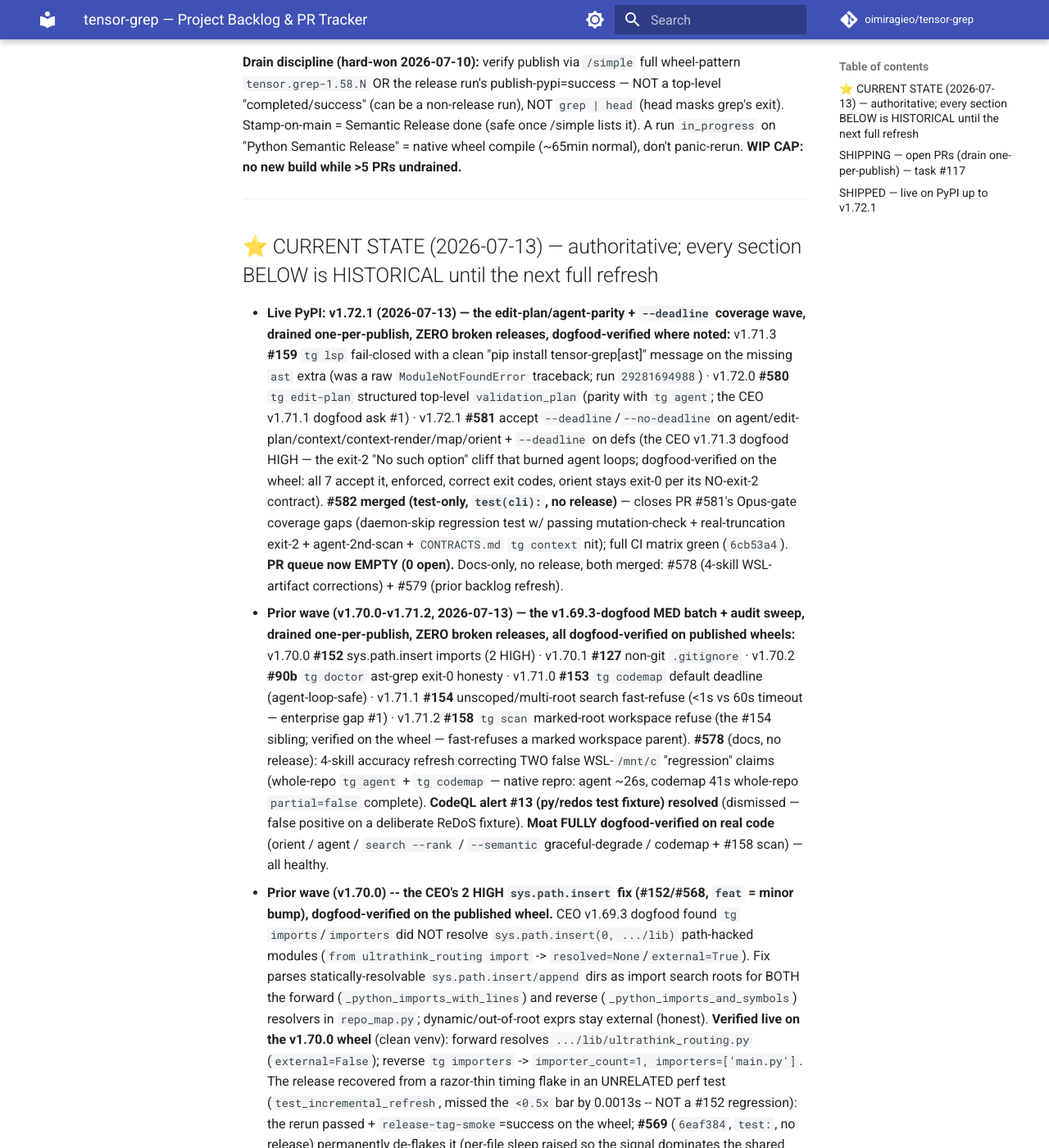
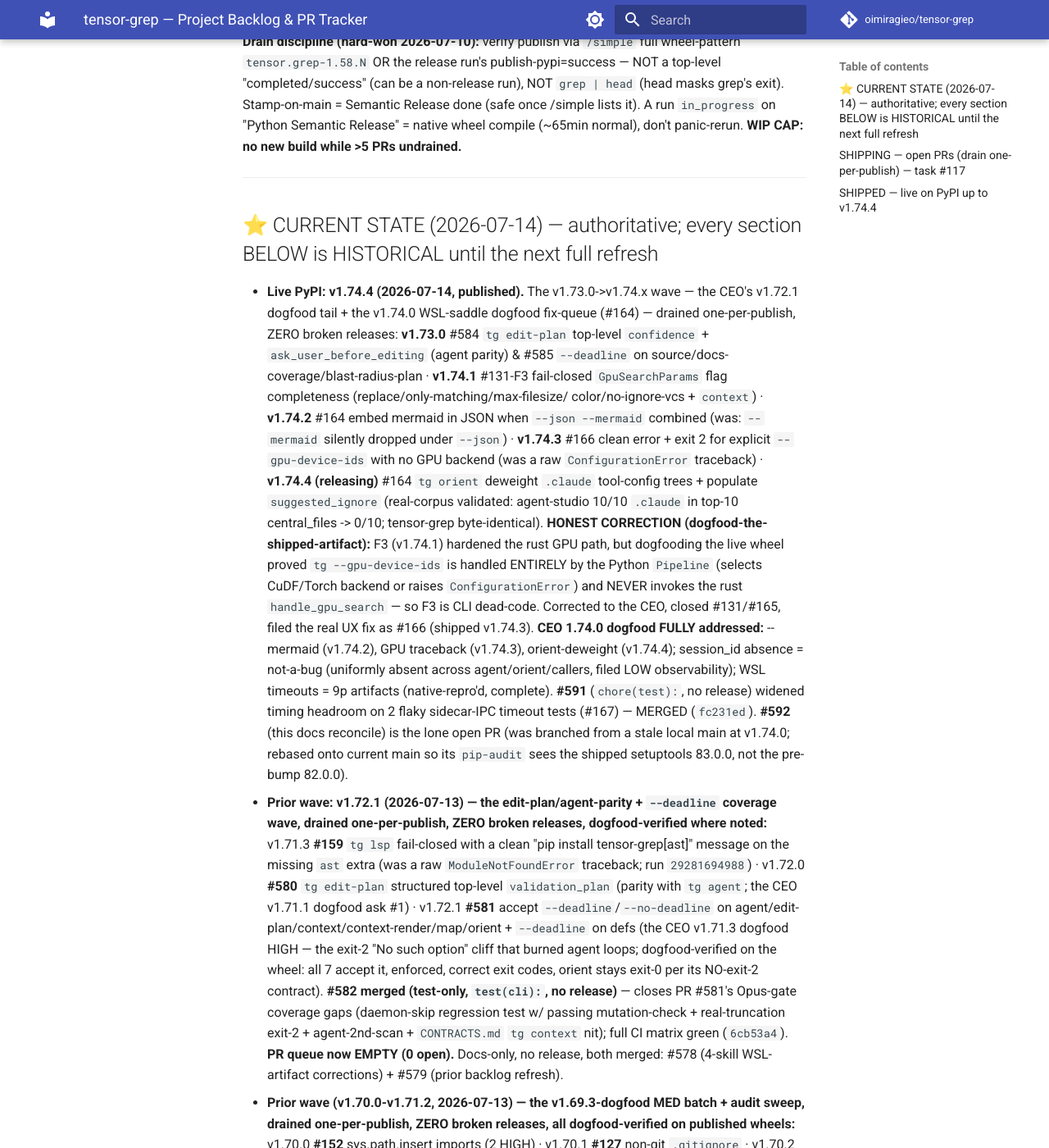
Before and after one commit to oimiragieo/tensor-grep, an MkDocs documentation site: the page built from docs/BACKLOG.md, in a window 1280 px wide and 1400 px high, scrolled down 724 px. Shown: the whole window at 82% size. Built offline with MkDocs 1.6.1 and Material for MkDocs 9.7.7, drawn with Linux system fonts in a browser that asks for light colours; comment, search, counter and statistics services are not loaded; some of the changed text lies outside the part shown.

Commit message:
docs(backlog): reconcile CURRENT STATE to v1.74.4 (#164) (#592)
Rebased onto current origin/main (was branched from a stale local main at
v1.74.0, whose uv.lock still had the pre-bump setuptools 82.0.0 -> pip-audit
flagged PYSEC-2026-3447; current main ships 83.0.0, so the audit now passes).

Records the v1.73.0->v1.74.4 wave (published, one-per-publish, ZERO broken
releases): #584/#585 (v1.73.0), #131-F3 (v1.74.1, later dead-code), #164
mermaid (v1.74.2), #166 gpu-error (v1.74.3), #164 orient-deweight (v1.74.4),
#591 test de-flake (merged, no release). Includes the honest F3-dead-code
correction. #592 is now the lone open PR.

```diff
--- a/docs/BACKLOG.md
+++ b/docs/BACKLOG.md
@@ -3,12 +3,11 @@
 > **Canonical prioritized work list.** Kept in sync with the CLI task store (`TaskUpdate`) and
 > GitHub (`gh pr list` is the source of truth for PRs). **CEO status** = summarize SHIPPING + P0/P1.
 > Update whenever a PR opens/merges or the queue changes. Task-store IDs (`#NNN`) cross-referenced.
-> Last refreshed 2026-07-13 (task #162 — this refresh). Live PyPI is v1.72.1; the v1.70.0->v1.72.1
-> wave (#152/#127/#90b/#153/#154/#158/#159/#580/#581) drained one-per-publish with ZERO broken
-> releases, and #582 (test-only, no release) closed PR #581's Opus-gate coverage gaps. **PR queue is
-> now EMPTY (0 open).** ~15 items previously listed as IN-FLIGHT/ready below had already shipped
-> across the v1.59-v1.72.1 window and are reconciled out this pass (receipts under CURRENT LIVE
-> BACKLOG). Prior: v1.69.0-.3 CEO WSL-dogfood drain + #151; campaign #142.
+> Last refreshed 2026-07-14 (backlog-steward tick). **Live PyPI is v1.74.4** (published; all 25 CI jobs
+> green). **#591** (test de-flake) MERGED (`fc231ed`); **#592** (this docs reconcile) is the lone open PR.
+> The v1.73.0->v1.74.x wave (#584/#585/#131-F3/#164/#166) shipped one-per-publish; F3 (v1.74.1) was
+> later dogfood-proved CLI-dead-code and honestly corrected (see the v1.74.x bullet). Prior:
+> v1.70.0->v1.72.1 (#152/#127/#90b/#153/#154/#158/#159/#580/#581); v1.69.0-.3 CEO WSL-dogfood; #142.
 
 **Process:** deep-dive/audit (cite `file:line`) → verify-against-code → Sonnet TDD build in
 `isolation:'worktree'` → real-venv verify (`uv run --active --no-sync`; copy `rust_core.pyd`, set
@@ -28,9 +27,29 @@
 
 ---
 
-## ⭐ CURRENT STATE (2026-07-13) — authoritative; every section BELOW is HISTORICAL until the next full refresh
+## ⭐ CURRENT STATE (2026-07-14) — authoritative; every section BELOW is HISTORICAL until the next full refresh
 
-- **Live PyPI: v1.72.1 (2026-07-13) — the edit-plan/agent-parity + `--deadline` coverage wave, drained one-per-publish, ZERO broken releases, dogfood-verified where noted:** v1.71.3 **#159** `tg lsp` fail-closed with a clean "pip install tensor-grep[ast]" message on the missing `ast` extra (was a raw `ModuleNotFoundError` traceback; run `29281694988`) · v1.72.0 **#580** `tg edit-plan` structured top-level `validation_plan` (parity with `tg agent`; the CEO v1.71.1 dogfood ask #1) · v1.72.1 **#581** accept `--deadline`/`--no-deadline` on agent/edit-plan/context/context-render/map/orient + `--deadline` on defs (the CEO v1.71.3 dogfood HIGH — the exit-2 "No such option" cliff that burned agent loops; dogfood-verified on the wheel: all 7 accept it, enforced, correct exit codes, orient stays exit-0 per its NO-exit-2 contract). **#582 merged (test-only, `test(cli):`, no release)** — closes PR #581's Opus-gate coverage gaps (daemon-skip regression test w/ passing mutation-check + real-truncation exit-2 + agent-2nd-scan + `CONTRACTS.md` `tg context` nit); full CI matrix green (`6cb53a4`). **PR queue now EMPTY (0 open).** Docs-only, no release, both merged: #578 (4-skill WSL-artifact corrections) + #579 (prior backlog refresh).
+- **Live PyPI: v1.74.4 (2026-07-14, published).** The v1.73.0->v1.74.x
+  wave — the CEO's v1.72.1 dogfood tail + the v1.74.0 WSL-saddle dogfood fix-queue (#164) — drained
+  one-per-publish, ZERO broken releases: **v1.73.0** #584 `tg edit-plan` top-level `confidence` +
+  `ask_user_before_editing` (agent parity) & #585 `--deadline` on source/docs-coverage/blast-radius-plan ·
+  **v1.74.1** #131-F3 fail-closed `GpuSearchParams` flag completeness (replace/only-matching/max-filesize/
+  color/no-ignore-vcs + `context`) · **v1.74.2** #164 embed mermaid in JSON when `--json --mermaid` combined
+  (was: `--mermaid` silently dropped under `--json`) · **v1.74.3** #166 clean error + exit 2 for explicit
+  `--gpu-device-ids` with no GPU backend (was a raw `ConfigurationError` traceback) · **v1.74.4 (releasing)**
+  #164 `tg orient` deweight `.claude` tool-config trees + populate `suggested_ignore` (real-corpus validated:
+  agent-studio 10/10 `.claude` in top-10 central_files -> 0/10; tensor-grep byte-identical). **HONEST
+  CORRECTION (dogfood-the-shipped-artifact):** F3 (v1.74.1) hardened the rust GPU path, but dogfooding the
+  live wheel proved `tg --gpu-device-ids` is handled ENTIRELY by the Python `Pipeline` (selects CuDF/Torch
+  backend or raises `ConfigurationError`) and NEVER invokes the rust `handle_gpu_search` — so F3 is CLI
+  dead-code. Corrected to the CEO, closed #131/#165, filed the real UX fix as #166 (shipped v1.74.3). **CEO
+  1.74.0 dogfood FULLY addressed:** --mermaid (v1.74.2), GPU traceback (v1.74.3), orient-deweight (v1.74.4);
+  session_id absence = not-a-bug (uniformly absent across agent/orient/callers, filed LOW observability);
+  WSL timeouts = 9p artifacts (native-repro'd, complete). **#591** (`chore(test):`, no release) widened
+  timing headroom on 2 flaky sidecar-IPC timeout tests (#167) — MERGED (`fc231ed`). **#592** (this docs
+  reconcile) is the lone open PR (was branched from a stale local main at v1.74.0; rebased onto current
+  main so its `pip-audit` sees the shipped setuptools 83.0.0, not the pre-bump 82.0.0).
+- **Prior wave: v1.72.1 (2026-07-13) — the edit-plan/agent-parity + `--deadline` coverage wave, drained one-per-publish, ZERO broken releases, dogfood-verified where noted:** v1.71.3 **#159** `tg lsp` fail-closed with a clean "pip install tensor-grep[ast]" message on the missing `ast` extra (was a raw `ModuleNotFoundError` traceback; run `29281694988`) · v1.72.0 **#580** `tg edit-plan` structured top-level `validation_plan` (parity with `tg agent`; the CEO v1.71.1 dogfood ask #1) · v1.72.1 **#581** accept `--deadline`/`--no-deadline` on agent/edit-plan/context/context-render/map/orient + `--deadline` on defs (the CEO v1.71.3 dogfood HIGH — the exit-2 "No such option" cliff that burned agent loops; dogfood-verified on the wheel: all 7 accept it, enforced, correct exit codes, orient stays exit-0 per its NO-exit-2 contract). **#582 merged (test-only, `test(cli):`, no release)** — closes PR #581's Opus-gate coverage gaps (daemon-skip regression test w/ passing mutation-check + real-truncation exit-2 + agent-2nd-scan + `CONTRACTS.md` `tg context` nit); full CI matrix green (`6cb53a4`). **PR queue now EMPTY (0 open).** Docs-only, no release, both merged: #578 (4-skill WSL-artifact corrections) + #579 (prior backlog refresh).
 - **Prior wave (v1.70.0-v1.71.2, 2026-07-13) — the v1.69.3-dogfood MED batch + audit sweep, drained one-per-publish, ZERO broken releases, all dogfood-verified on published wheels:** v1.70.0 **#152** sys.path.insert imports (2 HIGH) · v1.70.1 **#127** non-git `.gitignore` · v1.70.2 **#90b** `tg doctor` ast-grep exit-0 honesty · v1.71.0 **#153** `tg codemap` default deadline (agent-loop-safe) · v1.71.1 **#154** unscoped/multi-root search fast-refuse (<1s vs 60s timeout — enterprise gap #1) · v1.71.2 **#158** `tg scan` marked-root workspace refuse (the #154 sibling; verified on the wheel — fast-refuses a marked workspace parent). **#578** (docs, no release): 4-skill accuracy refresh correcting TWO false WSL-`/mnt/c` "regression" claims (whole-repo `tg agent` + `tg codemap` — native repro: agent ~26s, codemap 41s whole-repo `partial=false` complete). **CodeQL alert #13 (py/redos test fixture) resolved** (dismissed — false positive on a deliberate ReDoS fixture). **Moat FULLY dogfood-verified on real code** (orient / agent / `search --rank` / `--semantic` graceful-degrade / codemap + #158 scan) — all healthy.
 - **Prior wave (v1.70.0) -- the CEO's 2 HIGH `sys.path.insert` fix (#152/#568, `feat` = minor bump), dogfood-verified on the published wheel.** CEO v1.69.3 dogfood found `tg imports`/`importers` did NOT resolve `sys.path.insert(0, .../lib)` path-hacked modules (`from ultrathink_routing import` -> `resolved=None`/`external=True`). Fix parses statically-resolvable `sys.path.insert/append` dirs as import search roots for BOTH the forward (`_python_imports_with_lines`) and reverse (`_python_imports_and_symbols`) resolvers in `repo_map.py`; dynamic/out-of-root exprs stay external (honest). **Verified live on the v1.70.0 wheel** (clean venv): forward resolves `.../lib/ultrathink_routing.py` (`external=False`); reverse `tg importers` -> `importer_count=1, importers=['main.py']`. The release recovered from a razor-thin timing flake in an UNRELATED perf test (`test_incremental_refresh`, missed the `<0.5x` bar by 0.0013s -- NOT a #152 regression): the rerun passed + `release-tag-smoke`=success on the wheel; **#569** (`6eaf384`, `test:`, no release) permanently de-flakes it (per-file sleep raised so the signal dominates the shared graph overhead). **DRAINING one-per-publish: #570** index `.gitignore` non-git-dir no-op fix (#127, `add_ignore` trio in `index.rs`, Opus-gate SHIP, 5 Rust tests) -> **v1.70.1**.
 - **Prior wave (v1.69.3): #151 shipped (2026-07-13):** running the published wheel on 3 real external repos (flask/fastapi/requests) surfaced one genuine correctness gap -- `tg importers FILE [ROOT]` (ROOT defaults to CWD) returned an empty `importer_count` with NO signal when FILE is OUTSIDE ROOT (indistinguishable from "genuinely unimported"; silent-wrong for an agent shelling `tg importers /other/repo/file.py` from a different CWD). Fix (**#566** `00e4e99`, Sonnet-TDD -> **Opus gate SHIP** 7-axis adversarial, additive-only, MCP output-shape safe): a lexical containment check in `build_file_importers_from_map` stamps `file_outside_root` + an honest `scan_remediation`. **Dogfood-verified on the published v1.69.3 wheel:** outside-root -> `file_outside_root:true` + remediation; in-root -> `false` + correct `importer_count`. fastapi/requests batteries were clean (no new defects).
@@ -51,9 +70,22 @@
 
 ## SHIPPING — open PRs (drain one-per-publish) — task #117
 
-**0 open PRs — queue EMPTY.** **#582** (`test(cli):` — closed PR #581's Opus-gate coverage gaps: daemon-skip regression test w/ passing mutation-check + real-truncation exit-2 + agent-2nd-scan + `CONTRACTS.md` `tg context` nit) merged clean, full CI matrix green (`6cb53a4`); test-only, no release. The v1.70.0->v1.72.1 wave (#152/#127/#90b/#153/#154/#158/#159/#580/#581) drained one-per-publish, ZERO broken releases. Prior: the v1.68.1 CEO WSL-dogfood 3-PR drain (#562/#563/#564 -> v1.69.0/.1/.2) and campaign #142's 4-PR queue (#554-557 -> v1.67.1-v1.68.2) both drained clean. Post-campaign docs-only merges (no release): #559/#560/#561/#565/#567/#572/#578/#579. **Next move is CEO-gated or demand-gated** (see CURRENT LIVE BACKLOG below) — no new build is queued.
+**1 open PR — #592** (`docs:`, no release) — this BACKLOG reconcile to the live v1.74.x state. The
+v1.73.0->v1.74.4 wave (#584/#585/#131-F3/#164/#166/#591) drained one-per-publish, ZERO broken releases.
+Prior: v1.70.0->v1.72.1 (#152/#127/#90b/#153/#154/#158/#159/#580/#581); the v1.68.1 CEO WSL-dogfood 3-PR
+drain (#562/#563/#564 -> v1.69.0/.1/.2); campaign #142's 4-PR queue (#554-557 -> v1.67.1-v1.68.2) — all
+clean. **After #592 merges, next move is CEO-gated or demand-gated** (see CURRENT LIVE BACKLOG) — no new
+build is queued.
 
-## SHIPPED — live on PyPI up to **v1.72.1**
+## SHIPPED — live on PyPI up to **v1.74.4**
+
+**v1.73.0-v1.74.4 window (2026-07-14, merged, on PyPI):** #584 `tg edit-plan` top-level confidence +
+ask_user_before_editing (v1.73.0) · #585 `--deadline` on source/docs-coverage/blast-radius-plan (v1.73.0) ·
+#131-F3 fail-closed GpuSearchParams flag completeness (v1.74.1 — later dogfood-proved CLI-dead-code; the
+rust GPU path is unreachable from `tg --gpu-device-ids`, which the Python Pipeline owns; #131/#165 closed) ·
+#164 embed mermaid in JSON under `--json --mermaid` (v1.74.2) · #166 clean error + exit 2 for `--gpu-device-ids`
+without a GPU backend (v1.74.3) · #164 orient deweight `.claude` tool-config + `suggested_ignore` (v1.74.4,
+real-corpus validated). v1.74.0 (prior wave, CEO dogfood target).
 
 **v1.71.3-v1.72.1 window (2026-07-13, merged, on PyPI):** #159/#577 `tg lsp` fail-closed on the missing `ast` extra (v1.71.3) · #580 `tg edit-plan` structured top-level `validation_plan`, parity with `tg agent` (v1.72.0) · #581 accept `--deadline`/`--no-deadline` on agent/edit-plan/context/context-render/map/orient + `--deadline` on defs (v1.72.1, dogfood-verified on the wheel: all 7 accept it, orient stays exit-0) · **#582** (`test(cli):`, merged, no release) closes #581's Opus-gate coverage gaps, full CI matrix green (`6cb53a4`). Docs-only, no release: #578 (4-skill WSL-artifact corrections) + #579 (prior backlog refresh).
 
```
